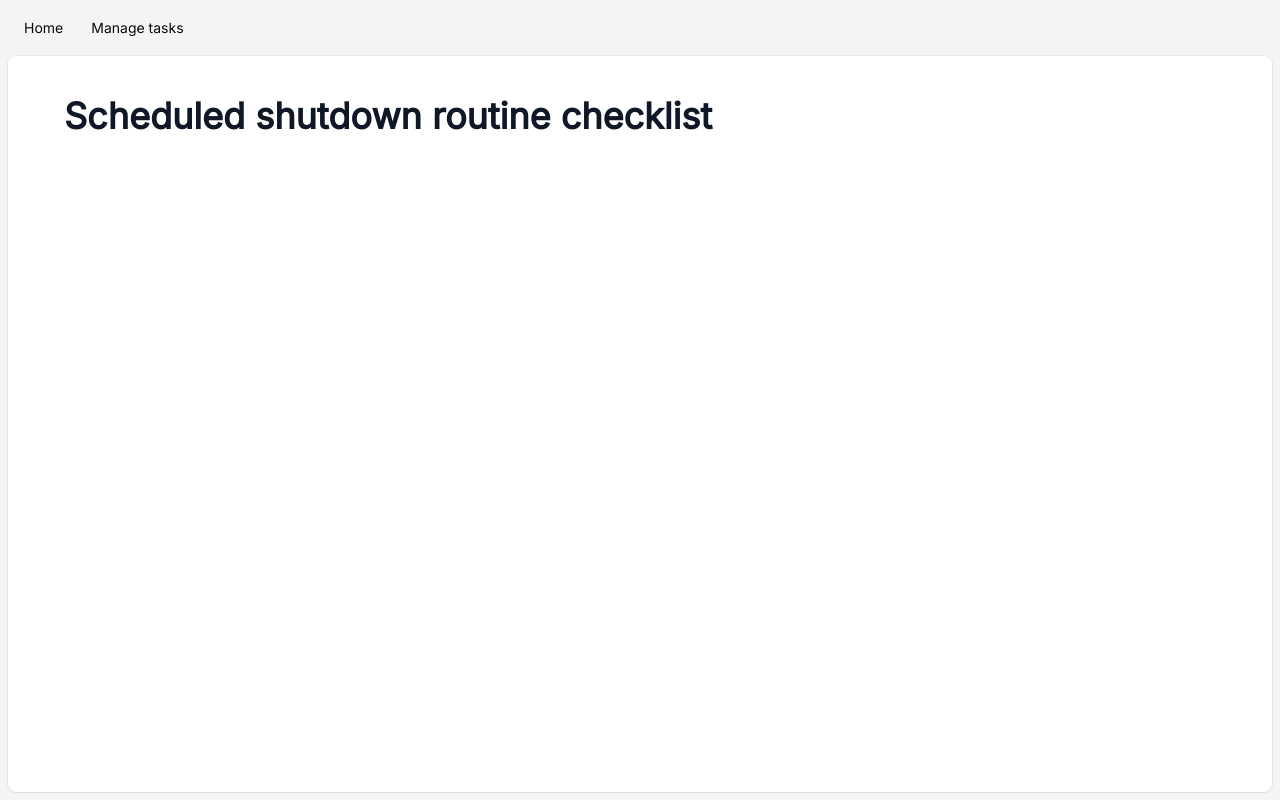
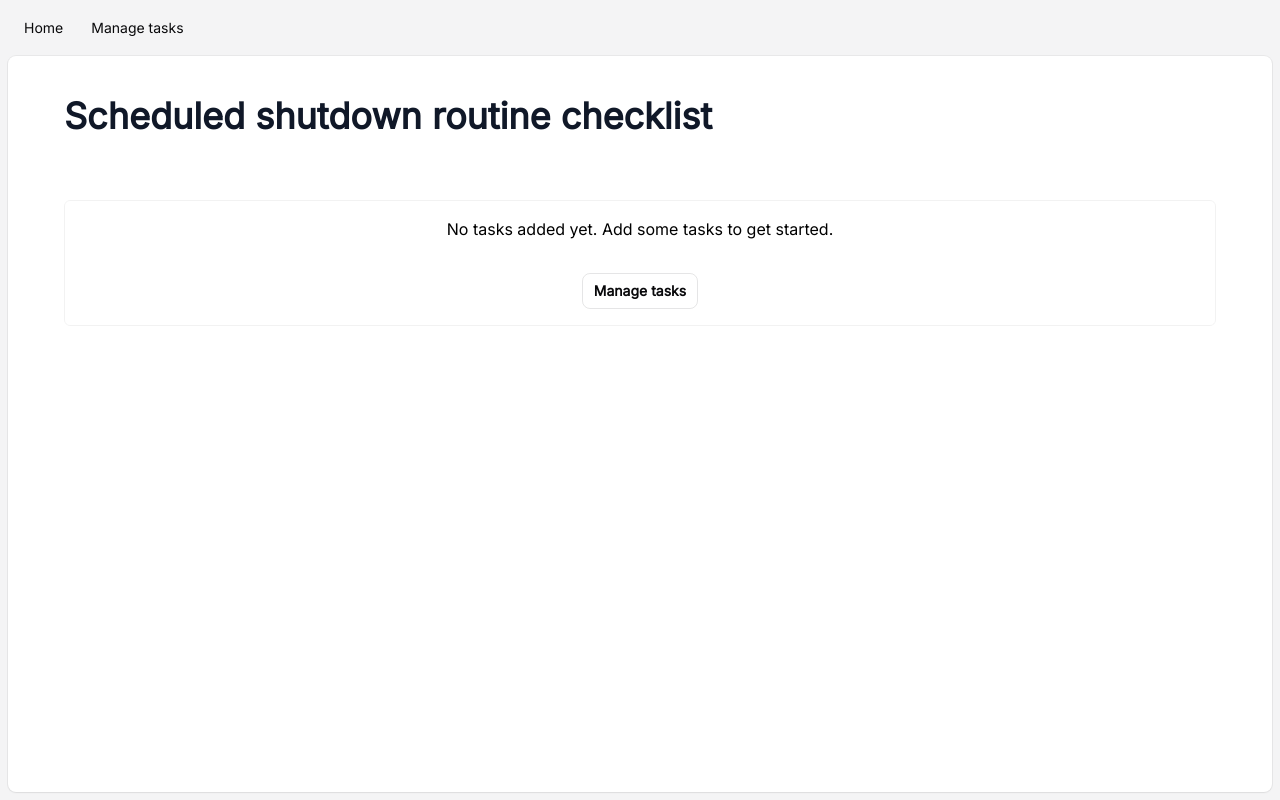
Before and after one commit to Kaishiyoku/scheduled-shutdown-routine-checklist, a React (Vite) app: page /tasks in a window 1280 px wide. Built offline with nearby package versions, Linux system fonts and the light colour scheme.

Commit message:
added empty states

```diff
--- a/src/Components/Tasks/TaskListManager.tsx
+++ b/src/Components/Tasks/TaskListManager.tsx
@@ -16,6 +16,7 @@ import {
 import { useSetAtom } from 'jotai';
 import { deleteTaskAlertAtom } from '../../Stores/deleteTaskAlertAtom.ts';
 import type { Task } from '../../Types/Task';
+import { Text } from '../Catalyst/text.tsx';
 
 export default function TaskListManager() {
 	const { tasks, removeTask } = useTasks();
@@ -40,6 +41,14 @@ export default function TaskListManager() {
 			</TableHead>
 
 			<TableBody>
+				{tasks.length === 0 && (
+					<TableRow>
+						<TableCell colSpan={3}>
+							<Text>No tasks added yet. Add some tasks to get started.</Text>
+						</TableCell>
+					</TableRow>
+				)}
+
 				{tasks.map((task) => (
 					<TableRow key={task.id}>
 						<TableCell>
--- a/src/Pages/HomePage.tsx
+++ b/src/Pages/HomePage.tsx
@@ -55,6 +55,16 @@ export default function HomePage() {
 			</div>
 
 			<div className="pt-8">
+				{tasks.length === 0 && (
+					<div className="border border-zinc-950/5 dark:border-white/10 rounded-md p-4 text-center space-y-4">
+						<div>No tasks added yet. Add some tasks to get started.</div>
+
+						<Button href="/tasks" outline className="mt-4">
+							Manage tasks
+						</Button>
+					</div>
+				)}
+
 				<CheckboxGroup>
 					{tasks.map((task) => (
 						<CheckboxField
```
